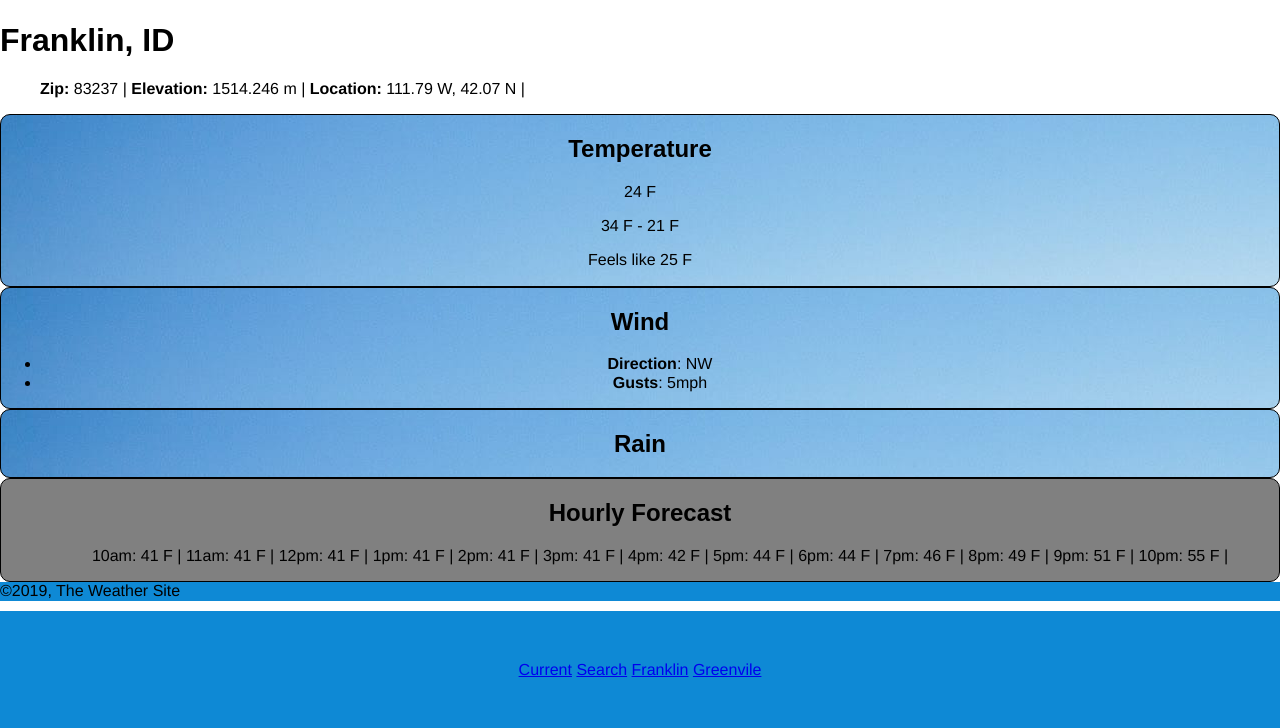
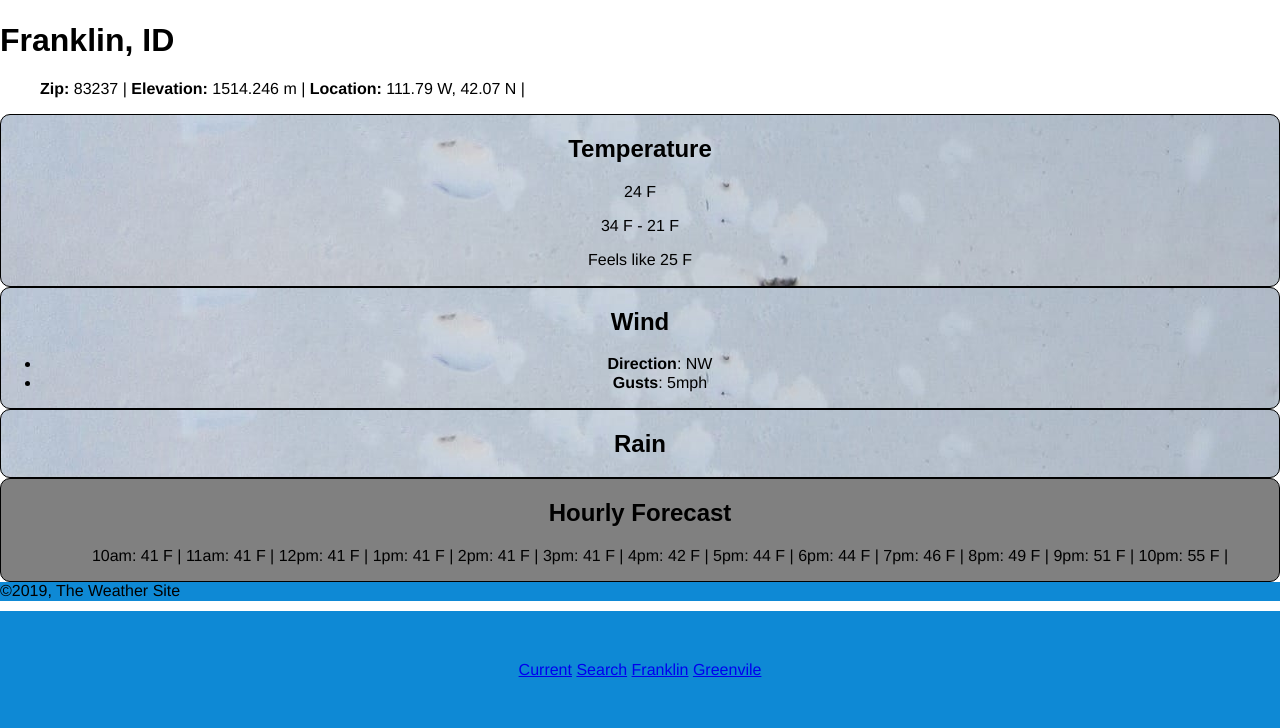
Before and after one commit to trainerkim20/trainerkim20.github.io, a PHP site: page /weather/franklin-id.html in a window 1280 px wide. Shown: the part 161-889 px from the top of the page. Run offline with PHP 8.4, Linux system fonts and the light colour scheme; some web fonts are replaced.

Commit message:
image edit

```diff
--- a/weather/css/screens.css
+++ b/weather/css/screens.css
@@ -76,7 +76,7 @@ footer {
 
 #forecast, #wind, #Temperature {
     background-color: grey;
-    background-image: url(images/clear.jpg);
+    background-image: url("../images/rain.jpg");
 }
 
 .bigF {
```
